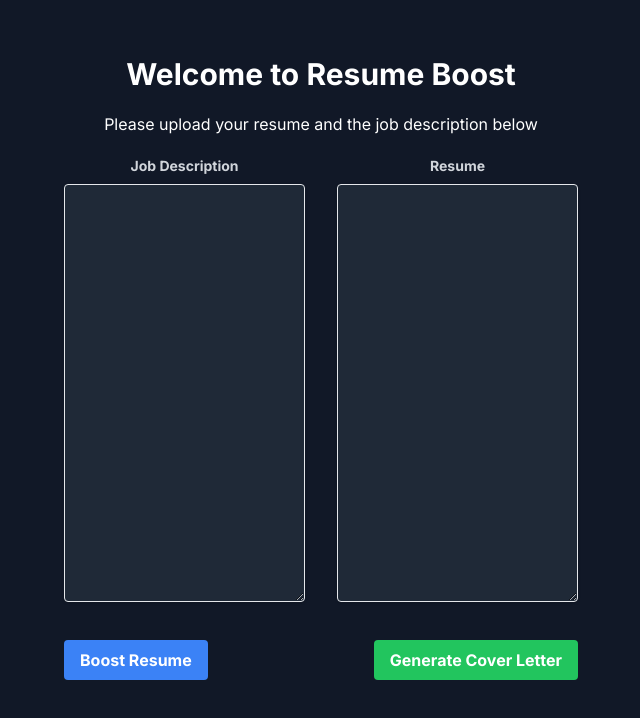
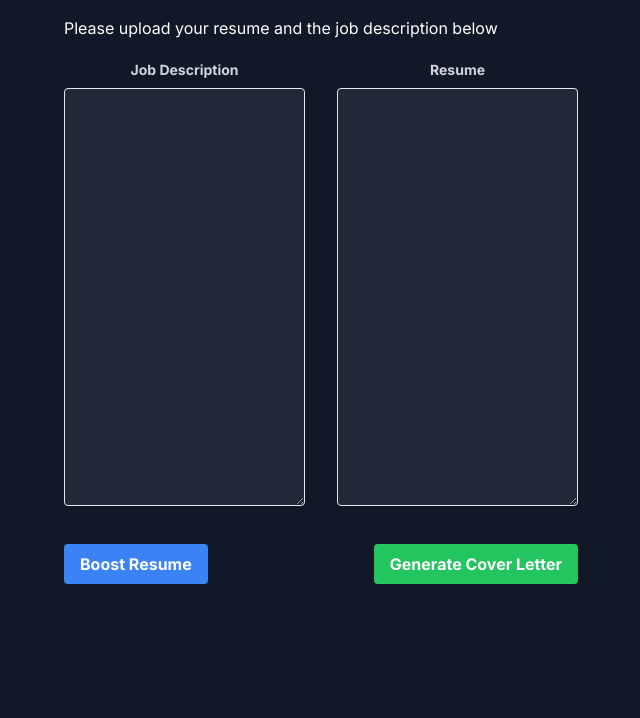
Before and after one commit to boopesh07/resume-boost-frontend, a Next.js app: page /input in a window 1280 px wide. Shown: the top 718 px of the page, without its empty margins (319-959 px from the left). Built offline with nearby package versions, Linux system fonts and the light colour scheme.

Commit message:
Error handling in Input page.

```diff
--- a/src/components/InputForm.tsx
+++ b/src/components/InputForm.tsx
@@ -7,47 +7,71 @@ import { useRouter } from 'next/navigation';
 const InputForm: React.FC = () => {
   const [jobDescription, setJobDescription] = useState('');
   const [resume, setResume] = useState('');
+  const [errorMessage, setErrorMessage] = useState('');
   const router = useRouter();
+
+  const validateInputs = () => {
+    if (!jobDescription && !resume) {
+      setErrorMessage('Both job description and resume fields are required.');
+      return false;
+    }
+    if (!jobDescription && resume) {
+      setErrorMessage('Please provide a valid job description.');
+      return false;
+    }
+    if (!resume && jobDescription) {
+      setErrorMessage('Please provide a valid resume.');
+      return false;
+    }
+    setErrorMessage('');
+    return true;
+  };
 
   const handleBoostResume = async (e: React.FormEvent) => {
     e.preventDefault();
-    // Make API call to boost resume
-    // Assuming we have an API endpoint that returns the tailored resume
-    const response = await fetch('/api/boost-resume', {
+    if (!validateInputs()) return;
+
+    const response = await fetch(`${process.env.NEXT_PUBLIC_API_URL}/generate_resume`, {
       method: 'POST',
       headers: {
         'Content-Type': 'application/json',
       },
-      body: JSON.stringify({ jobDescription, resume }),
+      body: JSON.stringify({ job_description: jobDescription, resume_text: resume }),
     });
-    const data = await response.json();
-    // Redirect to /resume route with the tailored resume data
-    router.push(`/resume?data=${encodeURIComponent(JSON.stringify(data))}`);
+    if (response.ok) {
+      const data = await response.json();
+      router.push(`/resume?data=${encodeURIComponent(JSON.stringify(data))}`);
+    } else {
+      console.error('Failed to boost resume');
+    }
   };
 
   const handleGenerateCoverLetter = async (e: React.FormEvent) => {
     e.preventDefault();
-    // Make API call to generate cover letter
-    // Assuming we have an API endpoint that returns the cover letter
-    const response = await fetch('/api/generate-cover-letter', {
+    if (!validateInputs()) return;
+
+    const response = await fetch(`${process.env.NEXT_PUBLIC_API_URL}/generate_cover_letter`, {
       method: 'POST',
       headers: {
         'Content-Type': 'application/json',
       },
-      body: JSON.stringify({ jobDescription, resume }),
+      body: JSON.stringify({ job_description: jobDescription, resume_text: resume }),
     });
-    const data = await response.json();
-    // Redirect to /cover route with the cover letter data
-    router.push(`/cover?data=${encodeURIComponent(JSON.stringify(data))}`);
+    if (response.ok) {
+      const data = await response.json();
+      router.push(`/cover?data=${encodeURIComponent(JSON.stringify(data))}`);
+    } else {
+      console.error('Failed to generate cover letter');
+    }
   };
 
   return (
-    <div className="flex flex-col items-center min-h-screen bg-gray-900 text-white p-4">
-      <h1 className="text-3xl font-bold mt-10 mb-5">Welcome to Resume Boost</h1>
+    <div className="flex-col items-center min-h-screen bg-gray-900 text-white p-4">
       <p className="mb-5">Please upload your resume and the job description below</p>
-      <form className="w-full max-w-6xl" onSubmit={handleBoostResume}>
-        <div className="flex justify-between mb-8 space-x-8">
-          <div className="w-1/2">
+      {errorMessage && <p className="text-red-500 mb-5">{errorMessage}</p>}
+      <form>
+        <div className="flex justify-between w-full h-full mb-8 space-x-8">
+          <div id = "Resume" className="w-full flex-col">
             <label className="block text-center text-gray-300 text-sm font-bold mb-2" htmlFor="jobDescription">
               Job Description
             </label>
@@ -59,7 +83,7 @@ const InputForm: React.FC = () => {
               onChange={(e) => setJobDescription(e.target.value)}
             ></textarea>
           </div>
-          <div className="w-1/2">
+          <div className="w-full">
             <label className="block text-center text-gray-300 text-sm font-bold mb-2" htmlFor="resume">
               Resume
             </label>
--- a/src/components/TextAreaField.tsx
+++ b/src/components/TextAreaField.tsx
@@ -16,7 +16,7 @@ const TextAreaField: React.FC<TextAreaFieldProps> = ({ id, label, value, onChang
       </label>
       <textarea
         id={id}
-        className="shadow appearance-none border rounded w-full py-2 px-3 text-gray-700 leading-tight focus:outline-none focus:shadow-outline bg-gray-800"
+        className="shadow resize appearance-none border rounded w-full py-2 px-3 text-white-400 leading-tight focus:outline-none focus:shadow-outline bg-gray-800"
         rows={20}
         value={value}
         onChange={onChange}
```
Also changed, not shown: src/components/NavBar.tsx (added).
